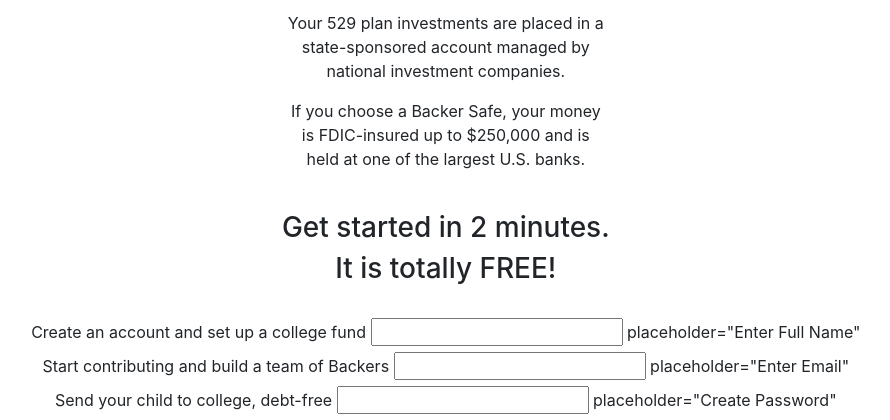
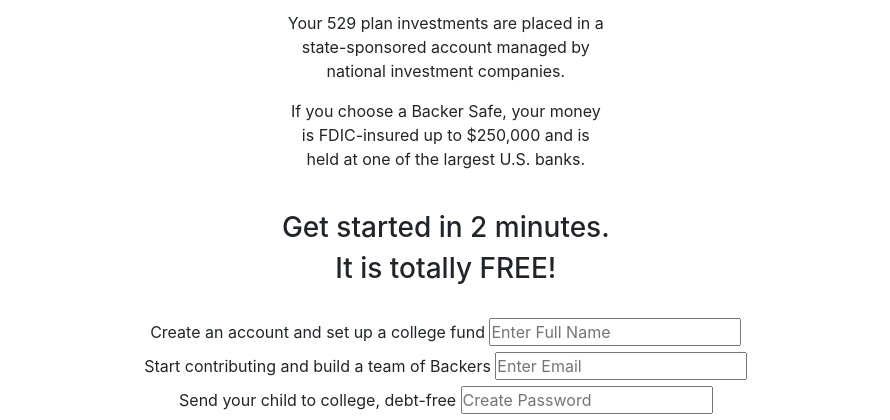
Before and after one commit to Trev-Marshall/Headspace, a Django app: page /trustfundbaby/ in a window 1280 px wide. Shown: the part 2682-3102 px from the top of the page, without its empty margins (65-955 px from the left). Run offline with Django 3.2, Linux system fonts and the light colour scheme; some libraries are stand-ins or nearby versions.

Commit message:
placeholder

```diff
--- a/django_projects/startup/trustfundbaby/templates/home.html
+++ b/django_projects/startup/trustfundbaby/templates/home.html
@@ -205,18 +205,18 @@
         <form action="TBD.php" method="POST">
             <div>
                 <label for="Full Name">Create an account and set up a college fund </label>
-                <input type="text" name="name">
-                placeholder="Enter Full Name"
+                <input type="text" name="name"
+                placeholder="Enter Full Name">
             </div>
             <div>
                 <label for="Email">Start contributing and build a team of Backers </label>
-                <input type="email" name="email">
-                placeholder="Enter Email"
+                <input type="email" name="email"
+                placeholder="Enter Email">
             </div>
             <div>
                 <label for="Password">Send your child to college, debt-free </label>
-                <input type="text" name="password">
-                placeholder="Create Password"
+                <input type="text" name="password"
+                placeholder="Create Password">
             </div>
         </form>
 </section>
```
